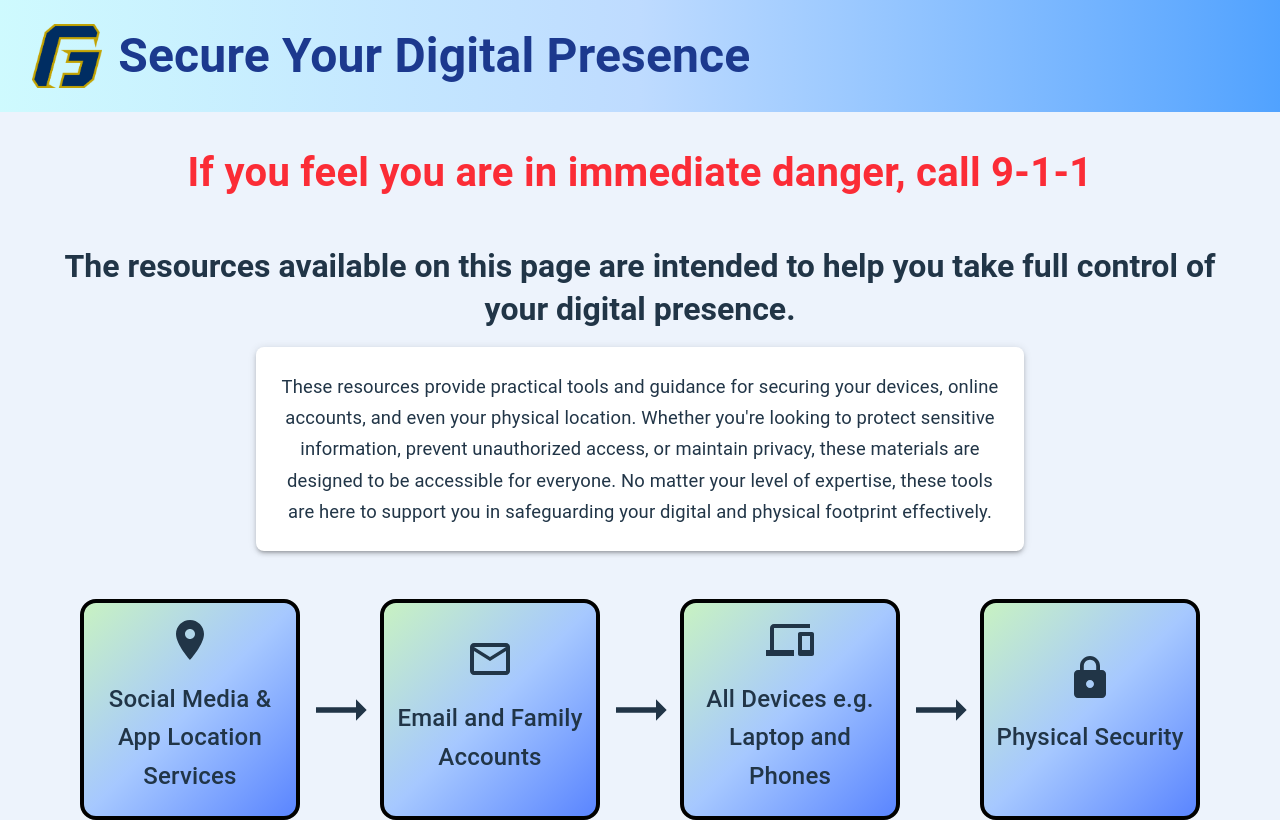
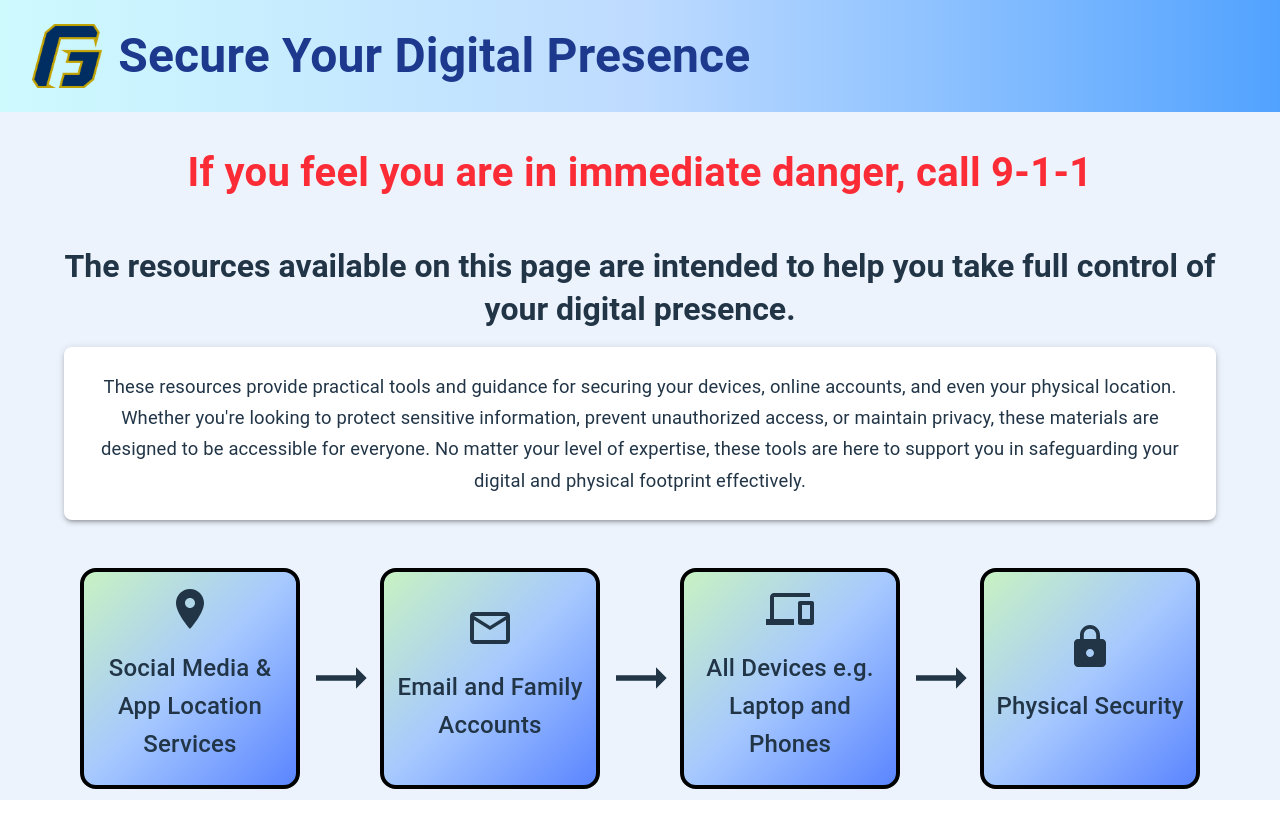
Before and after one commit to CJackson21/compromise-recovery, a React (Vite) app: page / in a window 1280 px wide. Built offline with nearby package versions, Linux system fonts and the light colour scheme.

Commit message:
update: code cleanup

```diff
--- a/src/components/pages/Devices.tsx
+++ b/src/components/pages/Devices.tsx
@@ -4,6 +4,7 @@ import React from 'react';
 import DevicesIcon from '@mui/icons-material/Devices';
 import ListItemIcon from '@mui/material/ListItemIcon';
 
+// Layout components
 import Grid from '@mui/material/Grid2';
 import List from '@mui/material/List';
 import ListItem from '@mui/material/ListItem';
--- a/src/components/pages/Home.tsx
+++ b/src/components/pages/Home.tsx
@@ -6,7 +6,6 @@ import Typography from '@mui/material/Typography';
 import Box from '@mui/material/Box';
 import Paper from '@mui/material/Paper';
 
-// Icons
 import TrendingFlatIcon from '@mui/icons-material/TrendingFlat';
 import LocationOnIcon from '@mui/icons-material/LocationOn';
 import MailOutlineIcon from '@mui/icons-material/MailOutline';
@@ -77,25 +76,16 @@ function Home() {
                     The resources available on this page are intended to help you take full control
                     of your digital presence.
                 </Typography>
-
-                <Grid container justifyContent="center">
-                    <Grid size={{ xs: 12, sm: 10, md: 8 }}>
-                        <Paper
-                            elevation={3}
-                            sx={{ p: 3, borderRadius: 2, backgroundColor: 'white' }}
-                        >
-                            <Typography variant="body1" className="text-center">
-                                These resources provide practical tools and guidance for securing
-                                your devices, online accounts, and even your physical location.
-                                Whether you're looking to protect sensitive information, prevent
-                                unauthorized access, or maintain privacy, these materials are
-                                designed to be accessible for everyone. No matter your level of
-                                expertise, these tools are here to support you in safeguarding your
-                                digital and physical footprint effectively.
-                            </Typography>
-                        </Paper>
-                    </Grid>
-                </Grid>
+                <Paper elevation={3} sx={{ p: 3, borderRadius: 2, backgroundColor: 'white' }}>
+                    <Typography variant="body1" className="text-center">
+                        These resources provide practical tools and guidance for securing your
+                        devices, online accounts, and even your physical location. Whether you're
+                        looking to protect sensitive information, prevent unauthorized access, or
+                        maintain privacy, these materials are designed to be accessible for
+                        everyone. No matter your level of expertise, these tools are here to support
+                        you in safeguarding your digital and physical footprint effectively.
+                    </Typography>
+                </Paper>
             </Grid>
 
             {/* Box Layout */}
--- a/src/components/pages/SocialMedia.tsx
+++ b/src/components/pages/SocialMedia.tsx
@@ -141,7 +141,7 @@ export default function SocialMedia() {
             </Grid>
 
             {/* Introductory Section */}
-            <Grid container justifyContent="center" size={{ xs: 12, sm: 10, md: 8 }}>
+            <Grid sx={{ xs: 12, sm: 10, md: 8 }}>
                 <Paper elevation={3} sx={{ backgroundColor: 'white', ...cardStyles }}>
                     <Typography variant="body1" className="text-center" gutterBottom>
                         In today's digital world, protecting your family's online presence is more
@@ -162,7 +162,7 @@ export default function SocialMedia() {
                     display="flex"
                     justifyContent="center"
                     alignItems="center"
-                    gap={4}
+                    gap={6}
                     flexWrap="wrap"
                 >
                     {renderedCards}
```
